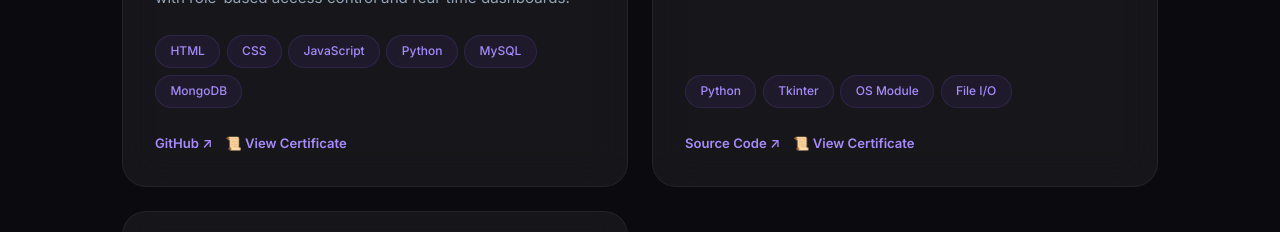
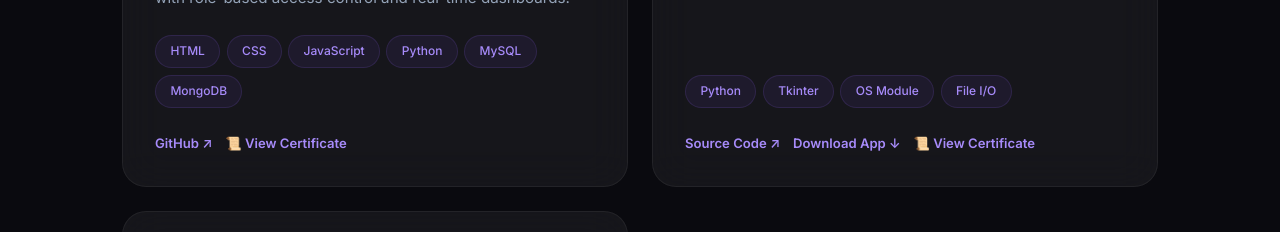
Before and after one commit to Guhan-VS/Portfolio, a React (Vite) app: page / in a window 1280 px wide. Shown: the part 4040-4272 px from the top of the page. Built offline with nearby package versions, Linux system fonts and the light colour scheme.

Commit message:
Add Smart File Organiser exe and download link

```diff
--- a/src/sections/Projects.tsx
+++ b/src/sections/Projects.tsx
@@ -25,6 +25,7 @@ const projects = [
     skills: ['Python', 'Tkinter', 'OS Module', 'File I/O'],
     links: [
       { label: 'Source Code', url: 'https://github.com/Guhan-VS/Smart-File-Organsier' },
+      { label: 'Download App', url: '/Smart_File_Organiser.exe', download: true },
     ],
     certificate: '/certificates/Smart File Organiser.pdf',
   },
@@ -71,11 +72,12 @@ const Projects = () => {
                   <a
                     key={lIdx}
                     href={link.url}
-                    target="_blank"
-                    rel="noopener noreferrer"
+                    target={(link as any).download ? undefined : "_blank"}
+                    rel={(link as any).download ? undefined : "noopener noreferrer"}
+                    download={(link as any).download ? true : undefined}
                     className="project-link"
                   >
-                    {link.label} ↗
+                    {link.label} {(link as any).download ? '↓' : '↗'}
                   </a>
                 ))}
                 {project.hasDemo && (
```
Also changed, not shown: 1 other file (tests, documents, lock files or other folders).
